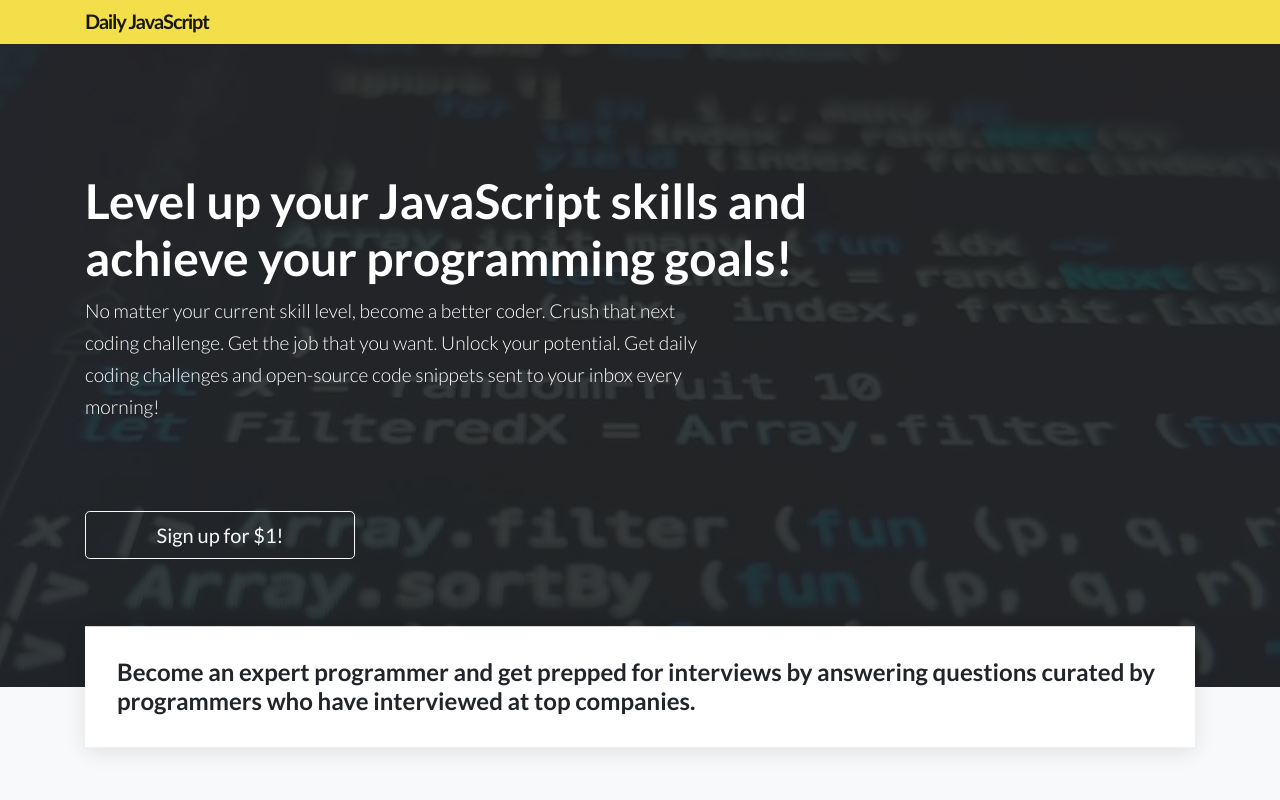
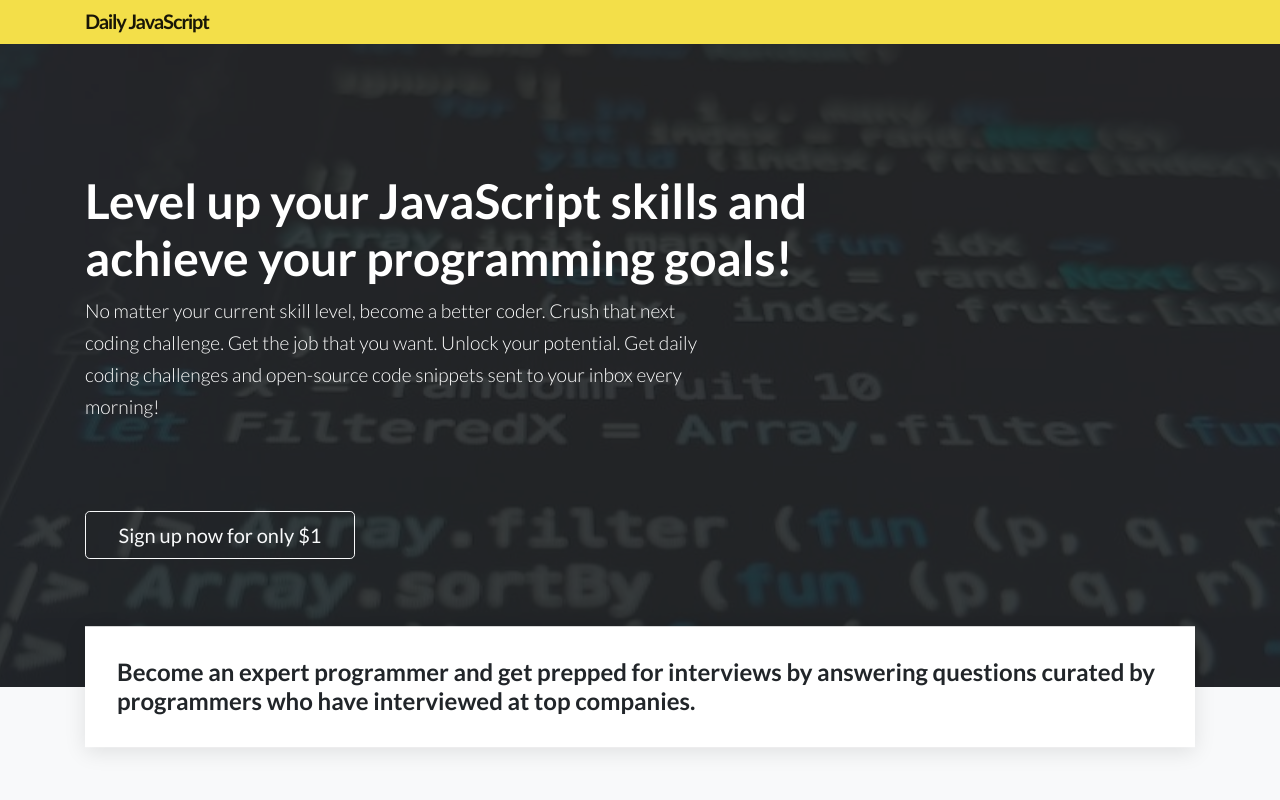
Before and after one commit to DailyJavascript/DailyJavascriptCDN, a website: page index.html in a window 1280 px wide. Shown: the top 800 px of the page. Drawn offline with Linux system fonts and the light colour scheme; no server answers.

Commit message:
update language on button

```diff
--- a/index.html
+++ b/index.html
@@ -81,7 +81,7 @@
                 <span class="icon"></span>
             </div> -->
             <div class="col-12 col-md-3">
-              <button type="button" id="premiumPrice" class="btn btn-lg btn-outline-light cta-button" onclick="openStripePopup(plan, event);">Sign up for $1!</button>
+              <button type="button" id="premiumPrice" class="btn btn-lg btn-outline-light cta-button" onclick="openStripePopup(plan, event);">Sign up now for only $1</button>
             </div>
           </div>
         </form>
```
